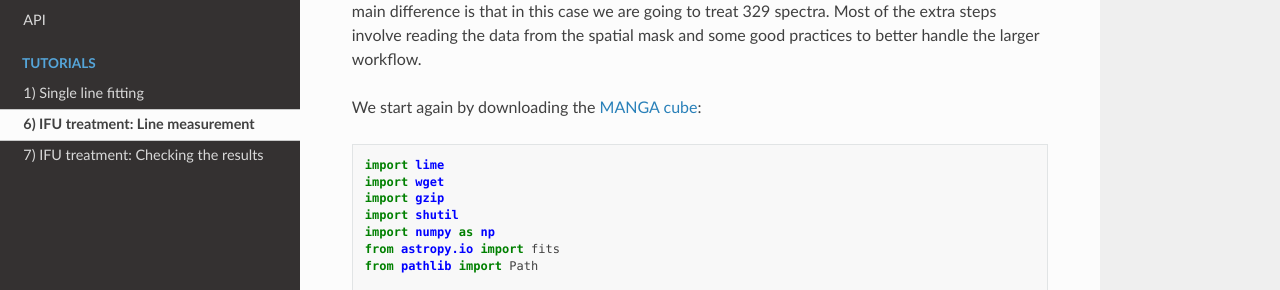
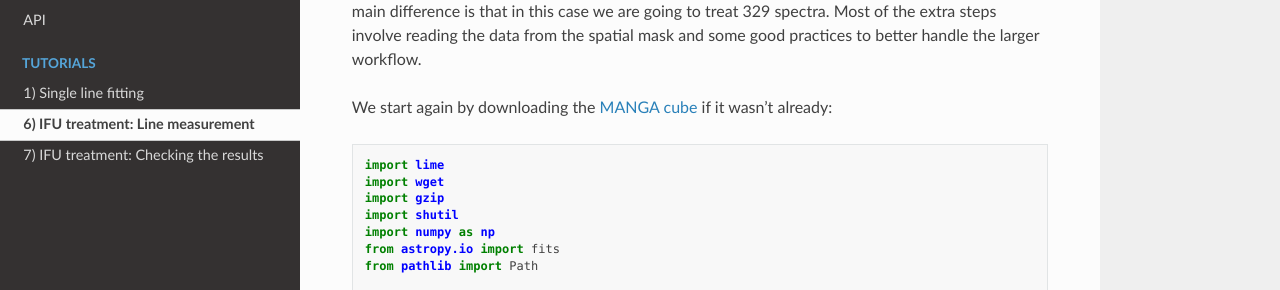
Before and after one commit to Vital-Fernandez/lime, a Sphinx documentation site: the page built from docs/source/tutorials/5_IFU_line_fitting.rst, in a window 1280 px wide and 900 px high. Shown: the part 280-570 px from the top of the window. Built offline with Sphinx 7.4.7 and the Read the Docs theme 2.0.0, drawn with Linux system fonts in a browser that asks for light colours; formulas are drawn with MathJax 3; pages that are not in the unit, such as notebooks, are missing from menus.

Commit message:
LiMe 0.9.21 tutorial 4

```diff
--- a/docs/source/tutorials/5_IFU_line_fitting.rst
+++ b/docs/source/tutorials/5_IFU_line_fitting.rst
@@ -11,7 +11,7 @@ Moreover, you may notice that many of the steps are the same as in the single sp
 Indeed, the main difference is that in this case we are going to treat 329 spectra. Most of the extra steps involve
 reading the data from the spatial mask and some good practices to better handle the larger workflow.
 
-We start again by downloading the `MANGA cube <https://dr17.sdss.org/marvin/galaxy/8626-12704/>`_:
+We start again by downloading the `MANGA cube <https://dr17.sdss.org/marvin/galaxy/8626-12704/>`_ if it wasn't already:
 
 .. code-block:: python
 
```
